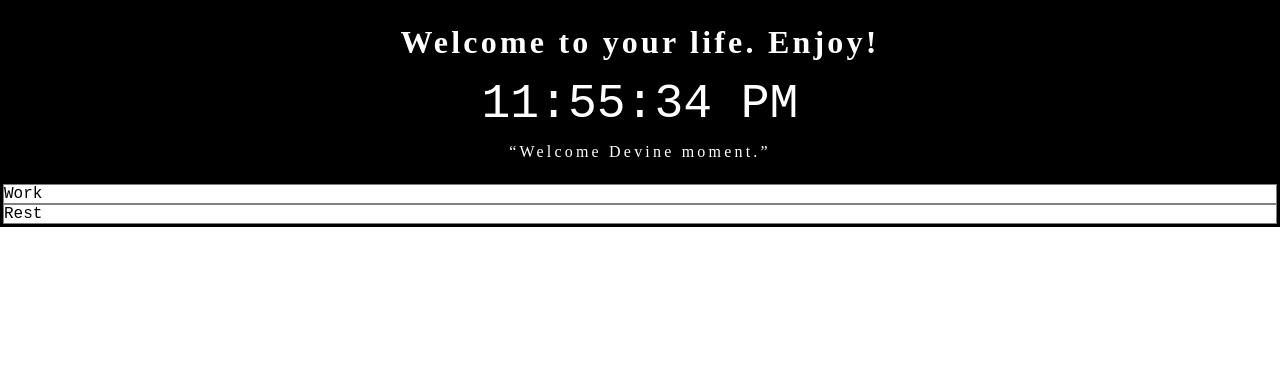
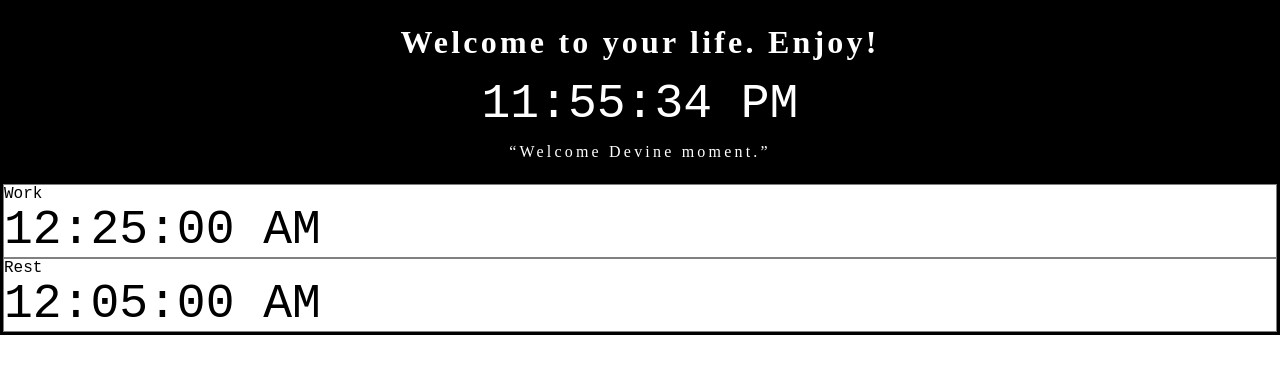
Before and after one commit to toChaim/todo-client, a React (Create React App) app: page / in a window 1280 px wide. Shown: the top 374 px of the page. Built offline with nearby package versions, Linux system fonts and the light colour scheme.

Commit message:
add time to activity.

```diff
--- a/src/App.js
+++ b/src/App.js
@@ -8,8 +8,8 @@ class App extends Component {
     this.state = {
       time: new Date(),
       activities: localStorage.getItem('activities') || {
-        work: { _id: 0, order: 0, title: 'Work' },
-        rest: { _id: 1, order: 1, title: 'Rest' }
+        work: { _id: 0, order: 0, title: 'Work', time: '00:25:00' },
+        rest: { _id: 1, order: 1, title: 'Rest', time: '00:05:00' }
       },
       activity: localStorage.getItem('activity') || 0
     };
--- a/src/molecules/Activity.js
+++ b/src/molecules/Activity.js
@@ -1,13 +1,19 @@
 import React from 'react';
 import styled from 'styled-components';
+import Time from '../atoms/Time';
 
 const ActivityStyle = styled.div`
   font-family: 'Anonymous Pro', monospace;
   border: 1px solid grey;
 `;
 
-const Activity = ({ activity }) => (
-  <ActivityStyle>{activity.title}</ActivityStyle>
-);
+const Activity = ({ activity }) => {
+  var strTime = new Date().toISOString().slice(0, 11) + activity.time + '.000Z';
+  return (
+    <ActivityStyle>
+      {activity.title} <Time time={new Date(strTime)} />
+    </ActivityStyle>
+  );
+};
 
 export default Activity;
```
